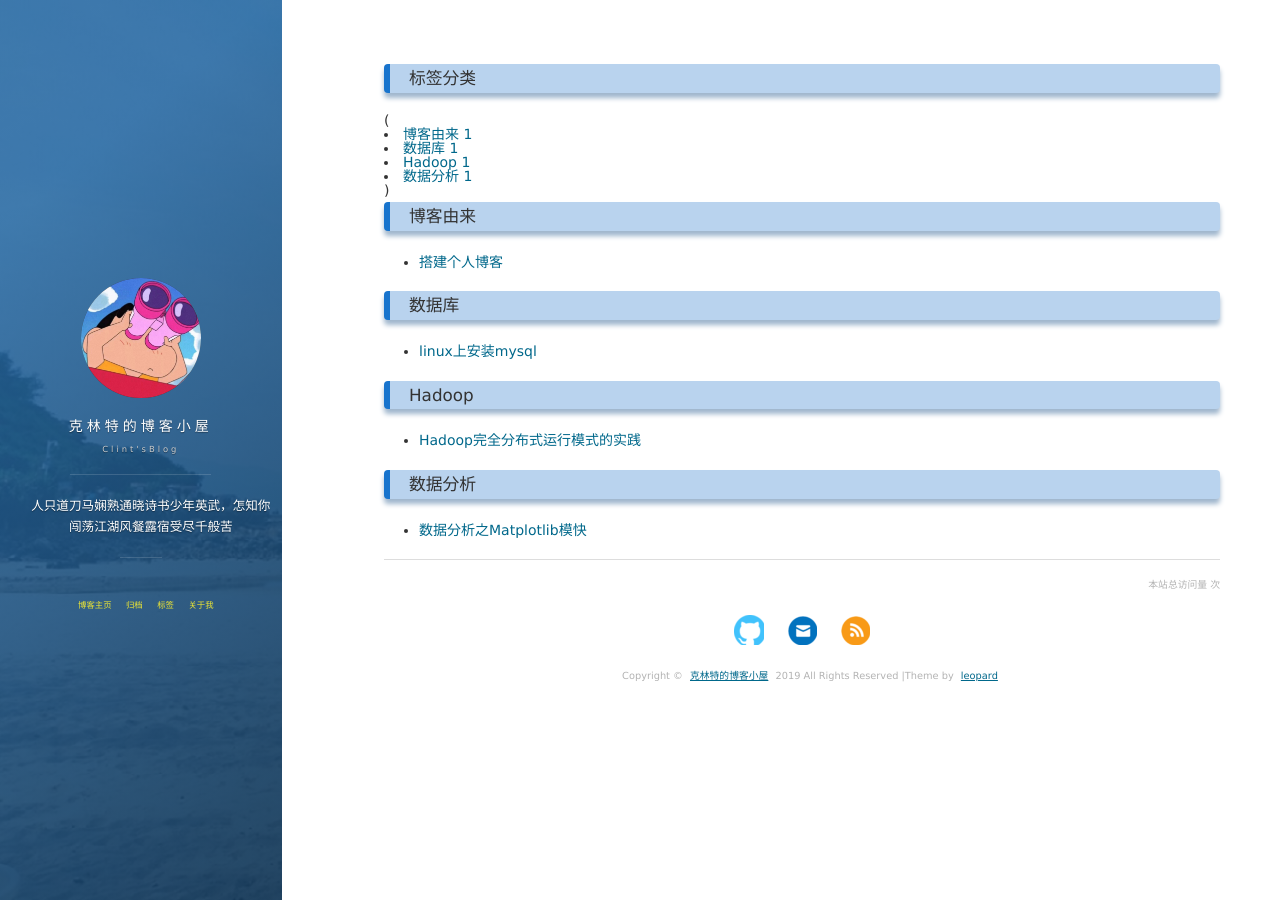
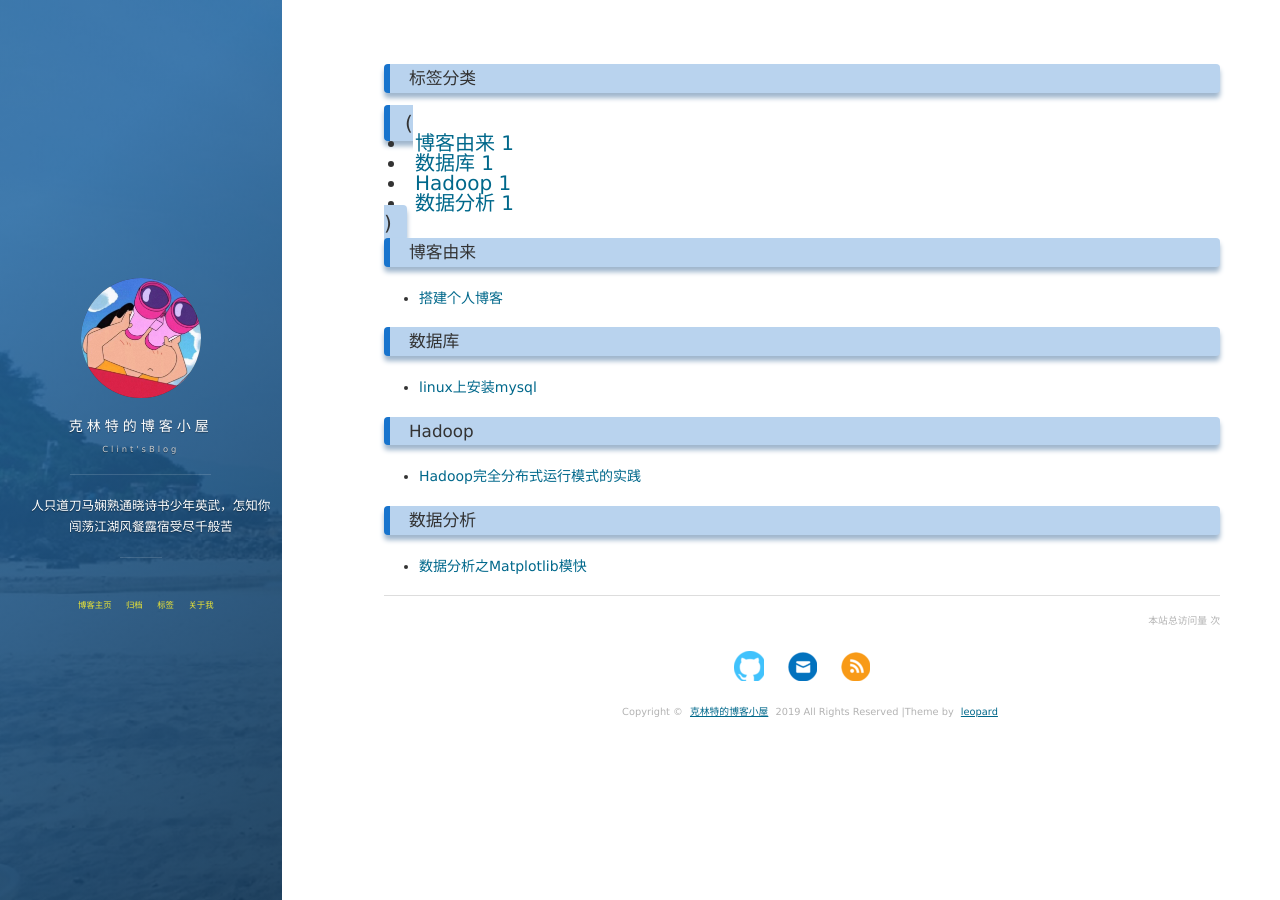
Before and after one commit to Clint-cc/Clint-cc.github.io, a Jekyll site: the page built from tags.html, in a window 1280 px wide. Built offline with Jekyll 4.4.1, drawn with Linux system fonts in a browser that asks for light colours; nearby versions of some CDN libraries; comment, search, counter and statistics services are not loaded.

Commit message:
添加css

```diff
--- a/css/main.css
+++ b/css/main.css
@@ -92,6 +92,21 @@
   -moz-transition: .5s;
   -webkit-transition: .5s;
 }
+
+.tag_box{
+                background-color:#B9D3EE;
+                width:150px;
+                font-size: 20px;
+                margin-right: 10px;
+                text-indent: 4px;
+                border-radius: 4px;
+                padding: 6px 15px;
+                margin-bottom: 20px;
+                margin-top: 5px;
+                box-shadow: 0 5px 5px #9FB6CD;
+                border-left: 6px solid #1874CD;
+                position: relative;
+            }
 
 h1,
 h2,
```
